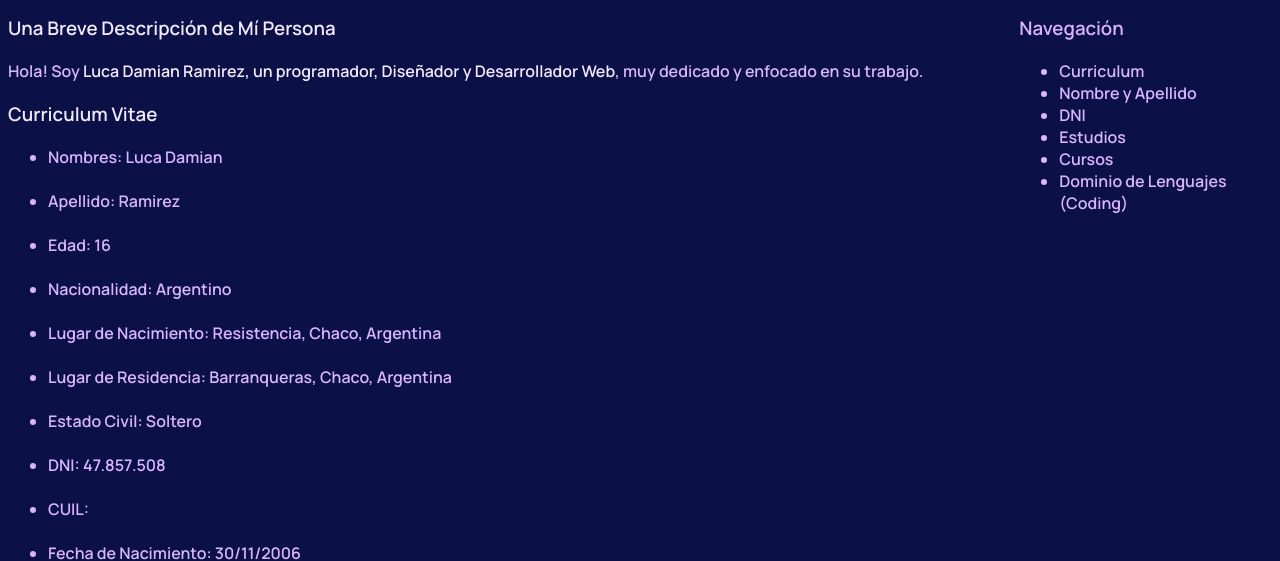
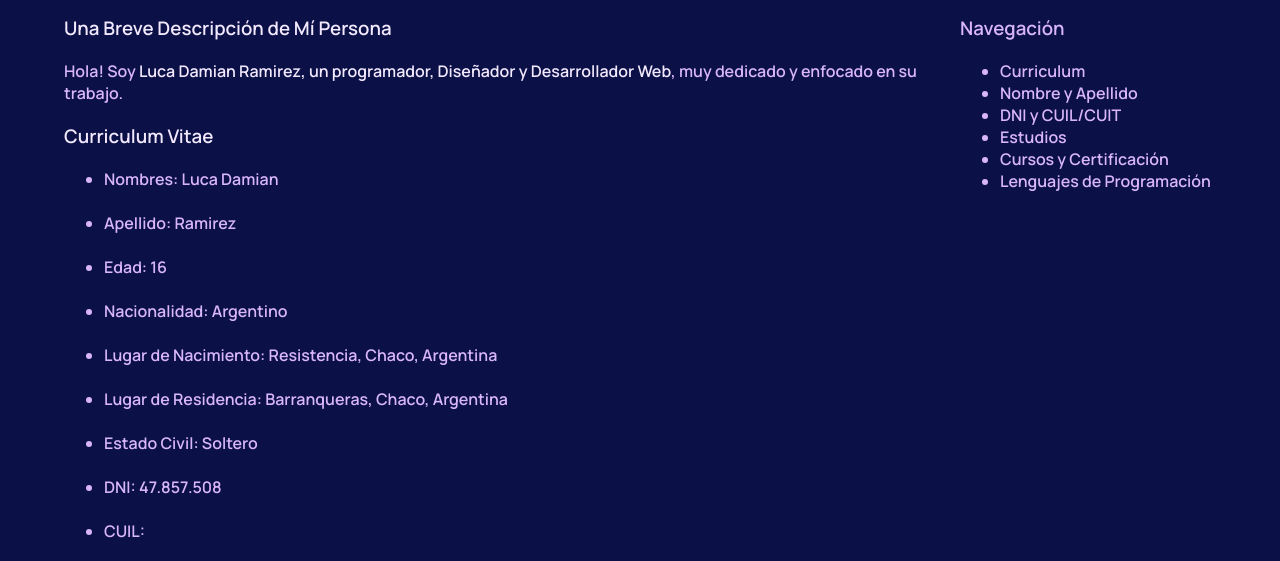
Before and after one commit to lukitaz-r/lukitaz-r.github.io, a plain HTML site: page index.html in a window 1280 px wide. Shown: the part 235-796 px from the top of the page. Drawn offline with Linux system fonts and the light colour scheme.

Commit message:
actualizo la pagina

```diff
--- a/index.html
+++ b/index.html
@@ -107,6 +107,8 @@
                         <ul>
                           <li><a href="src/pdf/activate_certificate.pdf">CURSO DE INTRODUCCIÓN AL DESARROLLO WEB: HTML (1/2) - Universidad de Alicante (España) en colaboración con Google Actívate.</a></li>
                           <li><a href="src/pdf/activate_certificate (1).pdf">CURSO DE INTRODUCCIÓN AL DESARROLLO WEB: CSS, SEO, USABILIDAD (2/2) - Universidad de Alicante (España) en colaboración con Google Actívate.</a></li>
+                          <li><a href="src/pdf/conceptosdeprogramaciondiploma.pdf">Curso CONCEPTOS DE PROGRAMACION OPENBOOTCAMP</a></li>
+                          <li><a href="src/pdf/cssyhtmlcertf.pdf">Curso HTML y CSS OPENBOOTCAMP</a></li>
                         </ul>
                     </li><br>
 
@@ -149,12 +151,12 @@
         <aside>
             <h3>Navegación</h3>
             <ul>
-                <li>Curriculum</li>
-                <li>Nombre y Apellido</li>
-                <li>DNI</li>
-                <li>Estudios</li>
-                <li>Cursos</li>
-                <li>Dominio de Lenguajes (Coding)</li>
+                <li><a href="https://lukitaz-r.github.io/#:~:text=en%20su%20trabajo.-,Curriculum%20Vitae,-Nombres%3A%20Luca%20Damian">Curriculum</a></li>
+                <li><a href="https://lukitaz-r.github.io/#:~:text=Nombres%3A%20Luca%20Damian,Apellido%3A%20Ramirez">Nombre y Apellido</a></li>
+                <li><a href="https://lukitaz-r.github.io/#:~:text=Estado%20Civil%3A%20Soltero-,DNI%3A%2047.857.508,-CUIL%3A">DNI y CUIL/CUIT</a></li>
+                <li><a href="https://lukitaz-r.github.io/#:~:text=Estudios%3A,a%C3%B1os%20de%20Experiencia.">Estudios</a></li>
+                <li><a href="https://lukitaz-r.github.io/#:~:text=Cursos%3A%20Cursos%20de%20Programaci%C3%B3n%2C%20Dise%C3%B1o%20y%20Desarrollo%20Web">Cursos y Certificación</a></li>
+                <li><a href="https://lukitaz-r.github.io/#:~:text=Dominio%20de%20Lenguajes%3A">Lenguajes de Programación</a></li>
             </ul>
         </aside>
     </div>
--- a/src/css/great.css
+++ b/src/css/great.css
@@ -23,10 +23,10 @@ header, nav, #wrapper{
 }
 
 main {
-    width: 80%;
+    width: 70vw;
 }
 aside {
-    width: 20%;
+    width: 20vw;
 }
 
 footer {
```
